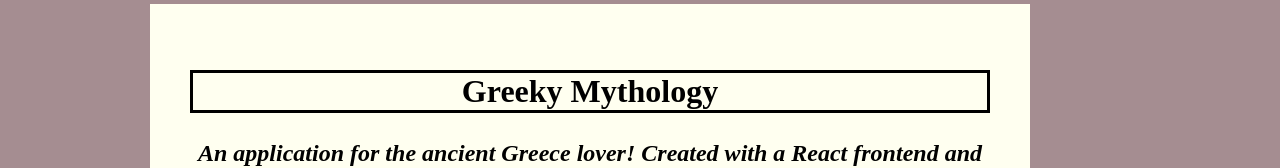
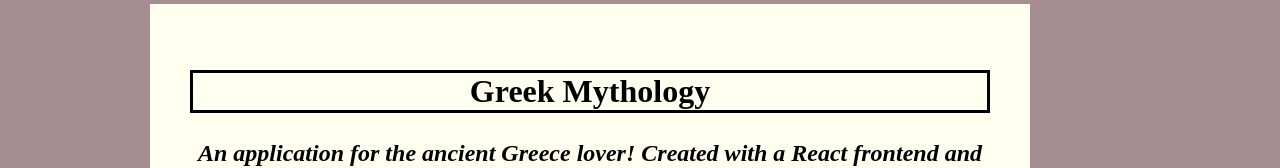
Before and after one commit to tnvcasey/my-portfolio, a React (Create React App) app: page /projects in a window 1280 px wide. Shown: the part 312-480 px from the top of the page. Built offline with nearby package versions, Linux system fonts and the light colour scheme.

Commit message:
fixed typo

```diff
--- a/src/components/App.js
+++ b/src/components/App.js
@@ -11,7 +11,7 @@ function App(){
     const projects = [
         {
             id: 1,
-            name: "Greeky Mythology",
+            name: "Greek Mythology",
             description: "An application for the ancient Greece lover! Created with a React frontend and a Rails backend, this app allows you to add/delete your favorite greek characters and information about them.",
             image: "https://scontent-den4-1.xx.fbcdn.net/v/t39.30808-6/319509687_2035394189994137_3505637945790826824_n.jpg?_nc_cat=100&ccb=1-7&_nc_sid=730e14&_nc_ohc=NK0QNkIC8PYAX9HBObF&_nc_ht=scontent-den4-1.xx&oh=00_AfDAlymoLqcS0DSAIGMvZlhK7MdM-XGg6vCM0sNm5eusPw&oe=639A847E",
             link: "https://greekfrontend.herokuapp.com/"
```
